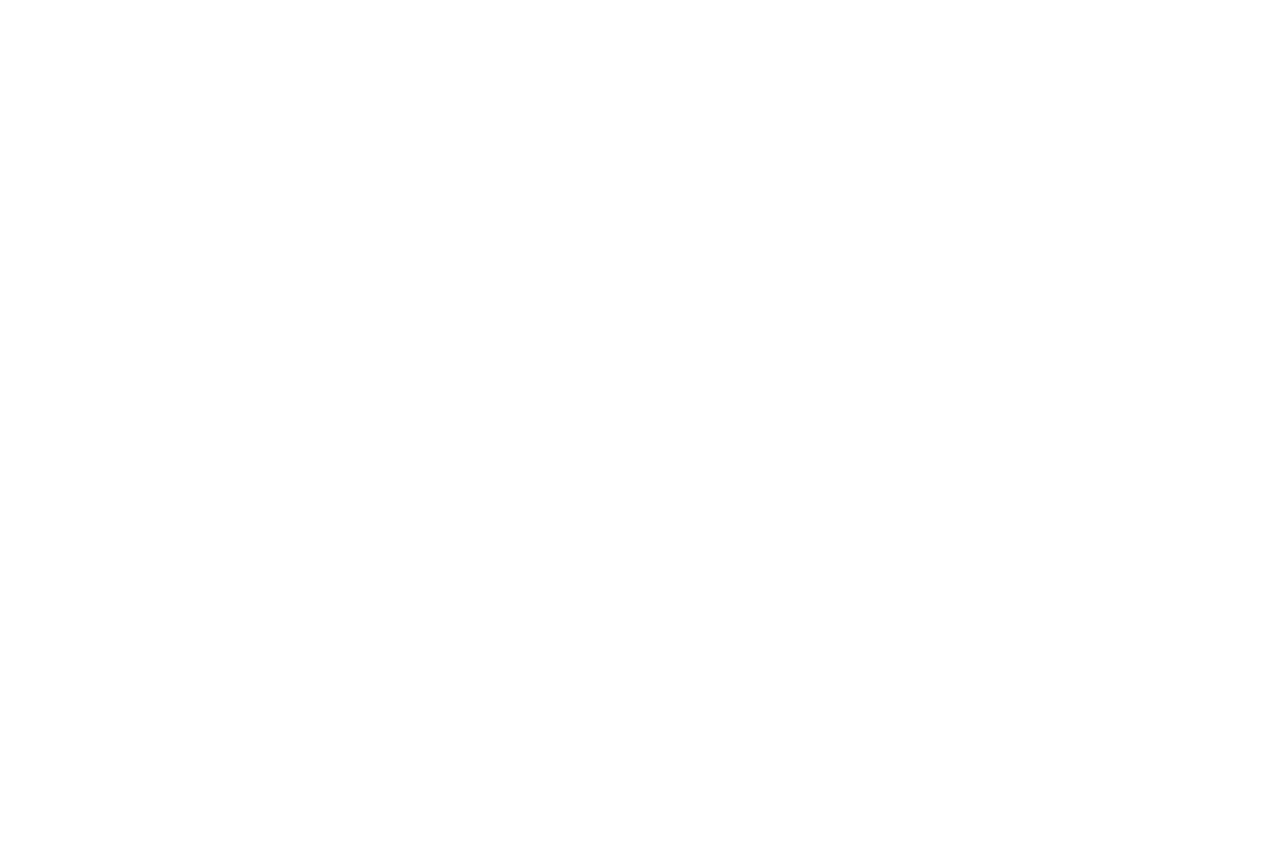
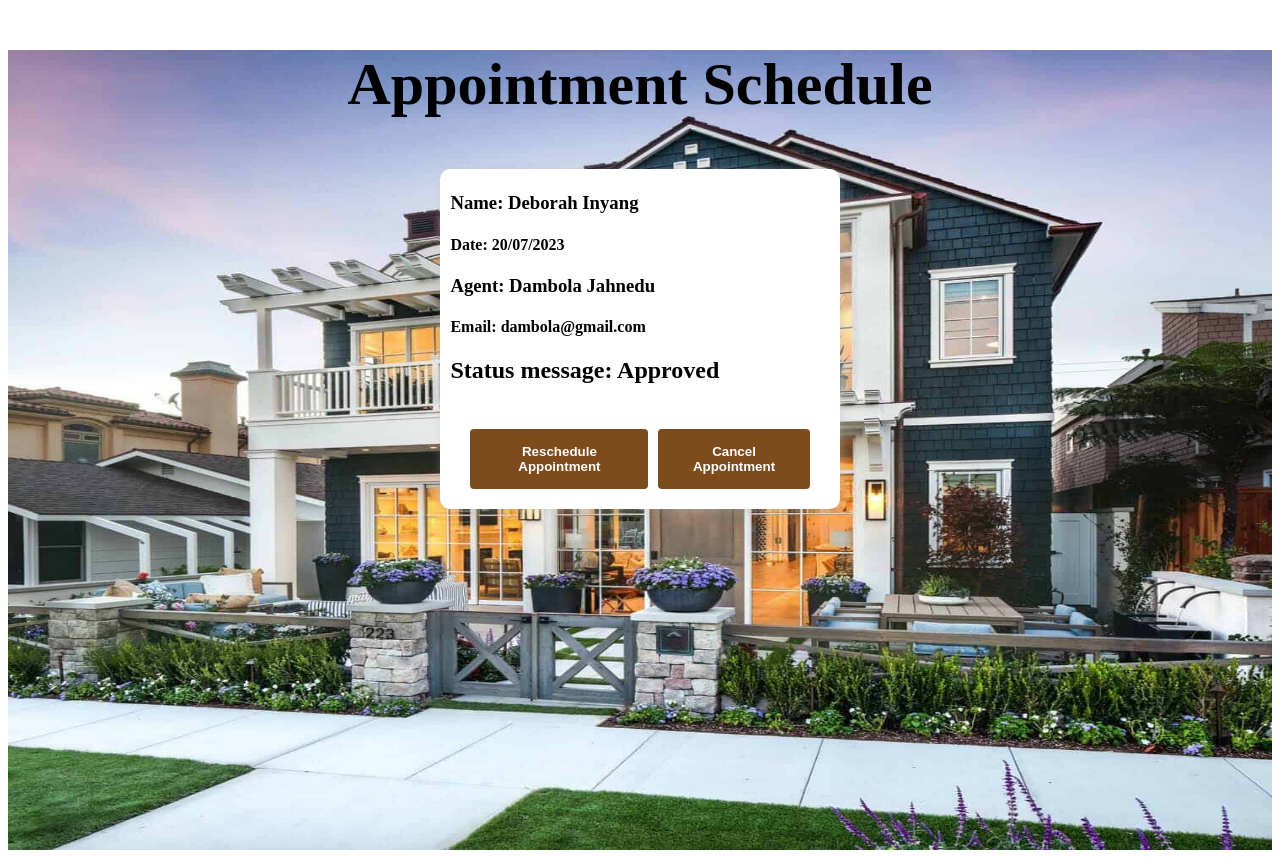
Before and after one commit to HoneyLight/Bee-Apartments, a React (Create React App) app: page /status in a window 1280 px wide. Before the commit this address had no page. Before the commit the page ends 800 px from the top, so only its background shows below. Built offline with nearby package versions, Linux system fonts and the light colour scheme.

Commit message:
second commit

```diff
--- a/src/App.css
+++ b/src/App.css
@@ -10,7 +10,7 @@ nav {
   align-items: center;
   padding: 2px 10px;
 }
-.dp-logo{
+.home-logo{
   width: 70px;
 }
 .icons a{
@@ -34,14 +34,12 @@ nav {
   display: flex;
   justify-content: space-between;
   min-height: 100vh;
-  /* width: 80%; */
 }
 
 /* Sidebar */
 .sidebar-main {
   width: 20%;
   background-color: rgb(172, 131, 93);
-  /* background-color: rgb(125, 75, 28); */
   margin-top: 4px;
 }
 .sidebar-links{
@@ -77,11 +75,16 @@ width: 80%;
   font-size: 40px;
 }
 .svg2{
-  color: brown;
+  color: rgb(178, 69, 69);
   font-size: 40px;
   margin-top: 10px;
 }
 .svg3{
+  color:  brown;
+  font-size: 40px;
+  margin-top: 10px;
+}
+.svg4{
   color:  rgb(94, 26, 26);
   font-size: 40px;
   margin-top: 10px;
@@ -100,37 +103,38 @@ width: 80%;
 }
 
 /* Create Product */
-.form-group label{
+.admin-form{
+  border: 1px solid black;
+  padding: 20px 20px;
+  border-radius: 10px;
+}
+.admin-form-group label{
   float: left;
 }
 .create-prd{
   width: 40%;
   margin: 0 auto;
 }
-.form{
-  border: 1px solid black;
-  padding: 20px 20px;
-  border-radius: 10px;
-}
-.form-group input,
-.form-group select,
-.form-group textarea {
+.admin-form-group input,
+.admin-form-group select,
+.admin-form-group textarea {
   width: 100%;
   padding: 10px 5px;
   border-radius: 5px;
   outline: none;
   border: 1px solid #dedede;
 }
-.form-group label {
+.admin-form-group label {
   font-size: 15px;
   margin: 4px 0;
 }
-.form-group textarea {
+.admin-form-group textarea {
   height: 100px;
 }
-.form-group span {
+.admin-form-group span {
   font-size: 13px;
   color: red;
+  font-style: italic;
 }
 button{
   background-color: rgb(125, 75, 28);
--- a/src/App.js
+++ b/src/App.js
@@ -8,6 +8,7 @@ import ProductView from "./pages/ProductView";
 import UserView from "./pages/UserView";
 import AgentView from "./pages/AgentView";
 import CreateAgent from "./pages/CreateAgent";
+import BookingStatus from './pages/BookingStatus';
 
 function App() {
   return (
@@ -20,6 +21,7 @@ function App() {
         <Route path="/user-view" element={<UserView />} />
         <Route path="/create-agent" element={<CreateAgent />} />
         <Route path="/agent-view" element={<AgentView />} />
+        <Route path="/status" element={<BookingStatus />} />
       </Routes>
     </BrowserRouter>
   );
--- a/src/components/Navigation.js
+++ b/src/components/Navigation.js
@@ -1,13 +1,14 @@
 import { IoPerson, IoNotificationsOutline } from "react-icons/io5";
 import { Link } from "react-router-dom";
 import logo from "./images/vector2.svg";
+import BookingStatus from "../pages/BookingStatus";
 
 function Navigation() {
     return (
         <div>
             <nav>
                 <div class="navbar">
-                    <div class="dp-logo">
+                    <div class="home-logo">
                         <Link to="/">
                             {/* <img src={logo} alt="" /> */}
                             <h1>Logo</h1>
@@ -19,6 +20,7 @@ function Navigation() {
                             <IoPerson />
                         </Link>
                         <Link className="nav-person">Admin</Link>
+                        <Link className="nav-person" to="/status">Status</Link>
                     </div>
                 </div>
             </nav>
--- a/src/components/Sidebar.js
+++ b/src/components/Sidebar.js
@@ -8,7 +8,7 @@ function Sidebar() {
                 <Link to="/create-user" className="sidebar-links">Create User</Link>
                 <Link to="/create-agent" className="sidebar-links">Create Agent</Link>
                 <Link to="/create-property" className="sidebar-links">Create Property</Link>
-                <Link to="/user-view" className="sidebar-links">View Users</Link>
+                <Link to="/user-view" className="sidebar-links">View User</Link>
                 <Link to="/product-view" className="sidebar-links">View Property</Link>
                 <Link to="/agent-view" className="sidebar-links">View Agent</Link>
             </ul>
--- /dev/null
+++ b/src/pages/BookingStatus.css
@@ -0,0 +1,39 @@
+.status {
+    min-height: 100vh;
+    background-image: url(../components/images/home.jpg);
+    background-repeat: no-repeat;
+    background-position: cover;
+    background-size: 100% 100%;
+    /* text-align: center; */
+}
+.status-header{
+    text-align: center;
+    font-size: 40px;
+}
+.status-report {
+    width: 30%;
+    margin: auto;
+    background-color: white;
+    padding: 5px 10px;
+    border-radius: 10px;
+    box-shadow: 2px 2px 10px rgba(179, 179, 179, 0.4);
+    text-decoration: none;
+    color: black;
+
+}
+
+.status-btns {
+    color: color;
+    border-radius: 5px;
+    cursor: pointer;
+    padding: 15px 20px;
+    border: none;
+    outline: none;
+    display: flex;
+    /* width: auto; */
+    gap: 10px;
+}
+
+.status-btns .reschedule {
+    background-color: rgb(125, 75, 28);
+}
--- /dev/null
+++ b/src/pages/BookingStatus.js
@@ -0,0 +1,28 @@
+import './BookingStatus.css';
+
+function BookingStatus() {
+    return (
+        <div>
+            <div className="status">
+                <div className="status-header">
+                    <h2>Appointment Schedule</h2>
+                </div>
+                <div className="status-report">
+                    <h3>Name: Deborah Inyang</h3>
+                    <h4>Date: 20/07/2023</h4>
+                    <h3>Agent: Dambola Jahnedu</h3>
+                    <h4>Email: dambola@gmail.com</h4>
+                    <h2>Status message: Approved</h2>
+                    <div className="status-btns">
+                        <button className="reschedule">Reschedule Appointment</button>
+                        <button className="cancel">Cancel Appointment</button>
+                        {/* <Btn title="" bgColor="rgb(125, 75, 28)" />
+                    <Btn title="Delete" bgColor="#ac0d0d" /> */}
+                    </div>
+                </div>
+            </div>
+        </div>
+    )
+}
+
+export default BookingStatus;
--- a/src/pages/CreateUser.js
+++ b/src/pages/CreateUser.js
@@ -22,18 +22,6 @@ function CreateUser() {
             email: email,
             password: password,
         };
-
-    //     fetch("http://159.65.21.42:9000/register", {
-    //         method: "POST",
-    //         headers: { "Content-Type": "application/json" },
-    //         body: JSON.stringify(user),
-    //     })
-    //         .then((resp) => resp.json())
-    //         .then((data) => {
-    //             alert("User created successfully")
-    //             console.log(data);
-    //         })
-    //         .catch((err) => console.log(err));
     }
 
     return (
@@ -45,23 +33,23 @@ function CreateUser() {
                     <div className="header">
                         <h2>Create User</h2>
                     </div>
-                    <form className="form" onSubmit={handleCreate}>
-                        <div className="form-group">
+                    <form className="admin-form" onSubmit={handleCreate}>
+                        <div className="admin-form-group">
                             <label htmlFor="">Name</label>
                             <input type="text" value={name} onChange={(e) => setName(e.target.value)} />
                             {err && name === "" ? <span>Name Required</span> : null}
                         </div>
-                        <div className="form-group">
+                        <div className="admin-form-group">
                             <label htmlFor="">Phone Number</label>
                             <input type="text" value={phone} onChange={(e) => setPhone(e.target.value)} />
                             {err && phone === "" ? <span>Phone Required</span> : null}
                         </div>
-                        <div className="form-group">
+                        <div className="admin-form-group">
                             <label htmlFor="">Email</label>
                             <input type="text" value={email} onChange={(e) => setEmail(e.target.value)} />
                             {err && email === "" ? <span>Email Required</span> : null}
                         </div>
-                        <div className="form-group">
+                        <div className="admin-form-group">
                             <label htmlFor="">Password</label>
                             <input type="password" value={password} onChange={(e) => setPassword(e.target.value)} />
                             {err && password === "" ? <span>Password Required</span> : null}
```
Also changed, not shown: src/pages/CreateAgent.js (+7 -19 lines), src/pages/CreateProduct.js (+10 -30 lines), src/pages/Dashboard.js (+16 -50 lines), 1 other file (tests, documents, lock files or other folders).
